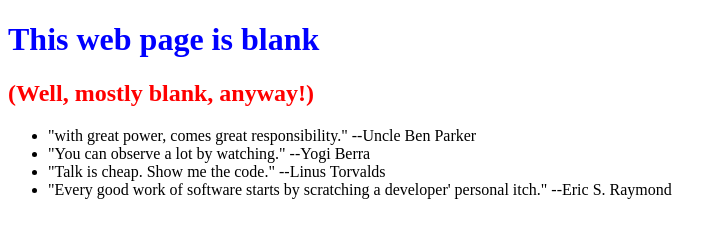
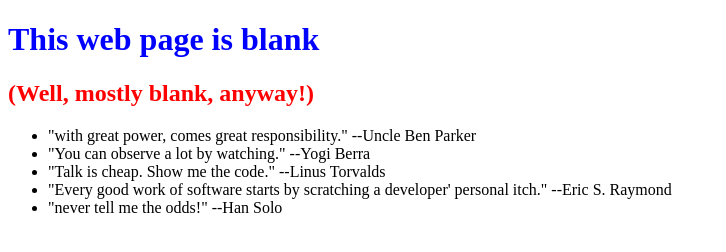
Before and after one commit to termanico/0main_openSAP_repo, a plain HTML site: page index.html in a window 1280 px wide. Shown: the whole page, without its empty margins (0-726 px from the left). Drawn offline with Linux system fonts and the light colour scheme.

Commit message:
added quote by Han Solo

```diff
--- a/index.html
+++ b/index.html
@@ -13,6 +13,7 @@
 			<li>"You can observe a lot by watching." --Yogi Berra</li>
 			<li>"Talk is cheap. Show me the code." --Linus Torvalds</li>
 			<li>"Every good work of software starts by scratching a developer' personal itch." --Eric S. Raymond</li>
+			<li>"never tell me the odds!" --Han Solo</li>
 		</ul>
 	</body>
 </html>
```
